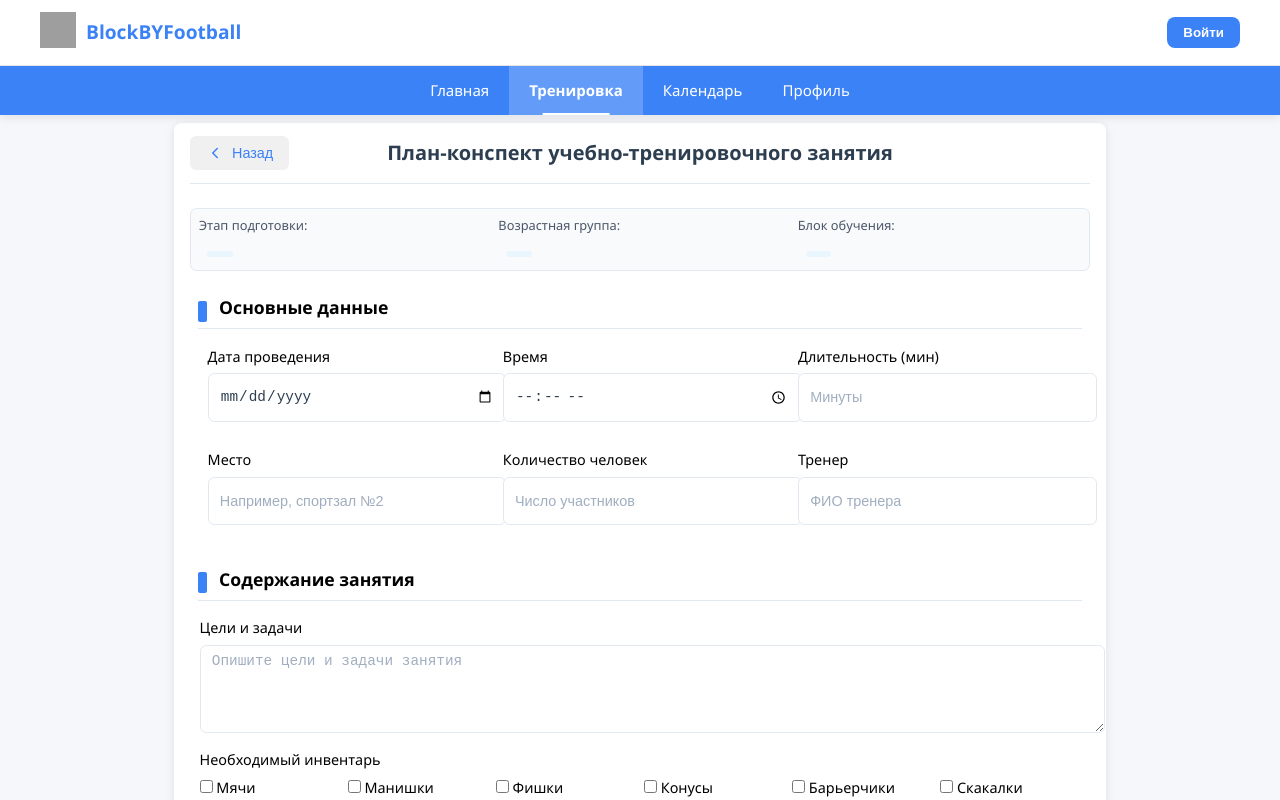
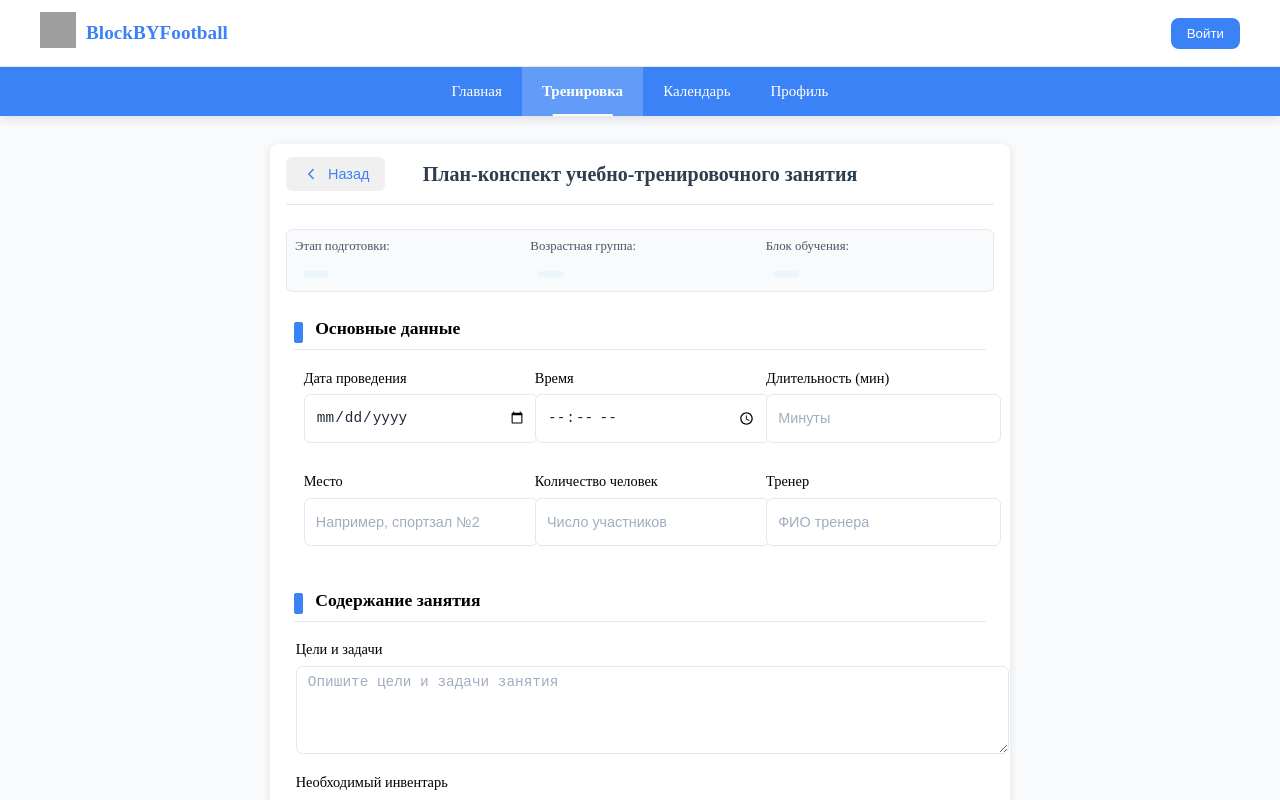
Before and after one commit to AlnBogdan/mobile_football_helper, a SvelteKit app: page /trains/create-plan in a window 1280 px wide. Shown: the top 800 px of the page. Built offline with nearby package versions, Linux system fonts and the light colour scheme; no server answers; the database is empty; grey boxes are pictures that could not be loaded.

Commit message:
global style

```diff
--- a/src/app.html
+++ b/src/app.html
@@ -3,6 +3,8 @@
 	<head>
 		<meta charset="utf-8" />
 		<link rel="icon" href="%sveltekit.assets%/favicon.png" />
+		<link rel="preconnect" href="https://fonts.gstatic.com" crossorigin>
+		<link href="https://fonts.googleapis.com/css2?family=Roboto:wght@400;700&display=swap" rel="stylesheet">
 		<meta name="viewport" content="width=device-width, initial-scale=1" />
 		%sveltekit.head%
 	</head>
--- a/src/lib/components/Header.svelte
+++ b/src/lib/components/Header.svelte
@@ -28,7 +28,9 @@
   });
 
   async function checkSession() {
-    const { data: { session } } = await supabase.auth.getSession();
+    const {
+      data: { session },
+    } = await supabase.auth.getSession();
     isLoggedIn = !!session?.user;
     userEmail = session?.user?.email || "";
   }
@@ -50,7 +52,7 @@
 
 <header class="app-header">
   <div class="header-top">
-    <div class="container">
+    <div class="container-header">
       <div class="header-logo">
         <a href="/" aria-label="Логотип Помощник">
           <img
@@ -76,25 +78,41 @@
   </div>
 
   <nav class="header-nav" aria-label="Основная навигация">
-    <div class="container">
+    <div class="container-header">
       <ul class="nav-menu">
         <li class:active={activeNavItem === "landing"}>
-          <a href="/landing" class="nav-link" on:click={() => setActive("landing")}>
+          <a
+            href="/landing"
+            class="nav-link"
+            on:click={() => setActive("landing")}
+          >
             Главная
           </a>
         </li>
         <li class:active={activeNavItem === "trains"}>
-          <a href="/trains" class="nav-link" on:click={() => setActive("trains")}>
+          <a
+            href="/trains"
+            class="nav-link"
+            on:click={() => setActive("trains")}
+          >
             Тренировка
           </a>
         </li>
         <li class:active={activeNavItem === "calendar"}>
-          <a href="/calendar" class="nav-link" on:click={() => setActive("calendar")}>
+          <a
+            href="/calendar"
+            class="nav-link"
+            on:click={() => setActive("calendar")}
+          >
             Календарь
           </a>
         </li>
         <li class:active={activeNavItem === "profile"}>
-          <a href="/profile" class="nav-link" on:click={() => setActive("profile")}>
+          <a
+            href="/profile"
+            class="nav-link"
+            on:click={() => setActive("profile")}
+          >
             Профиль
           </a>
         </li>
@@ -107,51 +125,31 @@
 {#if showAuthModal}
   <div class="auth-modal show">
     <div class="auth-content">
-      <button on:click={() => showAuthModal = false}>×</button>
-      <AuthForm
-        authMode="login"
-        on:authSuccess={handleAuthSuccess}
-      />
+      <button on:click={() => (showAuthModal = false)}>×</button>
+      <AuthForm authMode="login" on:authSuccess={handleAuthSuccess} />
     </div>
   </div>
 {/if}
 
 <style>
-  :root {
-    --primary-color: #3b82f6;
-    --primary-hover: #2563eb;
-    --text-white: #ffffff;
-    --bg-white: #ffffff;
-    --shadow: 0 2px 10px rgba(0, 0, 0, 0.1);
-    --transition: all 0.2s cubic-bezier(0.4, 0, 0.2, 1);
-    --error-color: #e74c3c;
-    --error-bg: #fdecea;
-    --border-radius: 8px;
-    --zindex-modal: 2000;
-    --zindex-header: 1000;
-  }
-
   :global(body) {
     background-color: #f5f7fa;
     margin: 0;
     padding: 0;
-        font-family: "Segoe UI", system-ui, sans-serif;
     line-height: 1.4;
     transition:
       background-color 0.3s,
       color 0.3s;
   }
 
-
   /* Основные стили шапки */
   .app-header {
-    font-family: "Segoe UI", system-ui, sans-serif;
     box-shadow: var(--shadow);
     position: relative;
     z-index: var(--zindex-header);
   }
 
-  .container {
+  .container-header {
     max-width: 1200px;
     margin: 0 auto;
     padding: 0 15px;
@@ -164,7 +162,7 @@
     border-bottom: 1px solid #e6e6e6;
   }
 
-  .header-top .container {
+  .header-top .container-header {
     display: flex;
     align-items: center;
     justify-content: space-between;
@@ -191,7 +189,6 @@
   .btn-login {
     padding: 8px 16px;
     border-radius: var(--border-radius);
-    font-weight: 600;
     cursor: pointer;
     background: var(--primary-color);
     color: var(--text-white);
@@ -352,7 +349,9 @@
     box-sizing: border-box;
     opacity: 0;
     visibility: hidden;
-    transition: opacity 0.3s ease, visibility 0.3s ease;
+    transition:
+      opacity 0.3s ease,
+      visibility 0.3s ease;
   }
 
   .auth-modal.show {
--- a/src/routes/+layout.svelte
+++ b/src/routes/+layout.svelte
@@ -1,6 +1,7 @@
 <script lang="ts">
   import { page } from '$app/stores';
   import type { Session } from '@supabase/supabase-js';
+  import "../styles/global.css";
 
   // Вариант 1: Если data действительно не используется в компоненте
   export const data: { session: Session | null } = $page.data;
--- a/src/routes/calendar/+page.svelte
+++ b/src/routes/calendar/+page.svelte
@@ -14,15 +14,6 @@
 </main>
 
 <style>
-  .container {
-    margin-top: 0.5rem;
-    display: flex;
-    align-items: center;
-    justify-content: center;
-    padding: var(--base-padding);
-    background: var(--background-light);
-  }
-
   .message-block {
     background: #fff;
     border-radius: 0.5rem;
@@ -54,12 +45,6 @@
   }
 
   @media (max-width: 600px) {
-    .container {
-      padding-left: 1rem;
-      padding-right: 1rem;
-      padding-bottom: 80px;
-    }
-
     .message-block {
       padding: 1.2rem 1rem;
       max-width: 100%;
--- a/src/routes/trains/+page.svelte
+++ b/src/routes/trains/+page.svelte
@@ -233,7 +233,7 @@
 <div class="page-wrapper">
     <Header />
 
-    <div class="content-background">
+    <div class="container">
         <div class="form-container">
             <h2>Шаг {currentStep} из 3</h2>
             <h3>{currentStepTitle}</h3>
@@ -312,30 +312,10 @@
 </div>
 
 <style>
-    :root {
-        --bg-light: #f5f7fa;
-        --bg-white: #ffffff;
-        --shadow-color: rgba(0, 0, 0, 0.1);
-        --primary-color: #3b82f6;
-        --text-dark: #1e293b;
-        --border-color: #e2e8f0;
-    }
-
-    .page-wrapper {
-        min-height: 100vh;
-        display: flex;
-        flex-direction: column;
-    }
-
-    .content-background {
-        flex: 1;
-        background-color: var(--bg-light);
-    }
 
     .form-container {
         max-width: 900px;
         margin: 0 auto;
-        margin-top: 0.5rem;
         padding: 1.5rem;
         background: var(--bg-white);
         box-shadow: 0 2px 10px var(--shadow-color);
@@ -436,8 +416,6 @@
     }
 
     .back-button {
-        /* position: absolute; убрано */
-        left: 0; /* можно тоже убрать */
         background: #f0f0f0;
         border: none;
         color: var(--primary-color);
@@ -476,54 +454,4 @@
     .submit-button:hover:not(:disabled) {
         background: #2563eb;
     }
-
-    @media (max-width: 768px) {
-        .content-background {
-            padding: 15px;
-        }
-
-        .options-grid {
-            grid-template-columns: 1fr;
-        }
-
-        .form-container {
-            padding: 1rem;
-        }
-    }
-
-    @media (prefers-color-scheme: dark) {
-        :root {
-            --bg-light: #1e293b;
-            --bg-white: #334155;
-            --text-dark: #f8fafc;
-            --border-color: #475569;
-        }
-
-        .option {
-            background: #475569;
-            border-color: var(--border-color);
-        }
-
-        .option:hover:not(.disabled) {
-            background: #4b5563;
-        }
-
-        .option.disabled {
-            background: #475569;
-        }
-
-        .option-title,
-        .coming-soon {
-            color: #94a3b8;
-        }
-
-        .back-button {
-            background: #475569;
-            color: #e2e8f0;
-        }
-
-        .back-button:hover:not(:disabled) {
-            background: #4b5563;
-        }
-    }
 </style>
--- a/src/routes/trains/create-plan/+page.svelte
+++ b/src/routes/trains/create-plan/+page.svelte
@@ -249,7 +249,7 @@
 </script>
 
 <Header />
-
+<div class="container">
 <div class="form-container">
     <div class="form-header">
         <button
@@ -533,6 +533,7 @@
         </div>
     </form>
 </div>
+</div>
 
 <!-- Модальное окно с деталями упражнения -->
 {#if showModal && selectedExercise}
@@ -595,32 +596,6 @@
 {/if}
 
 <style>
-    :root {
-        --primary-color: #3b82f6;
-        --primary-color-dark: #2563eb;
-        --secondary-color: #2c3e50;
-        --border-color: #e2e8f0;
-        --shadow-color: rgba(0, 0, 0, 0.1);
-        --background-light: #f8fafc;
-        --text-light: #64748b;
-        --text-dark: #2c3e50;
-        --transition-speed: 0.2s;
-        --base-padding: 0.75rem;
-        --small-padding: 0.5rem;
-        --error-color: #e74c3c;
-    }
-
-    :global(body) {
-        background-color: #f5f7fa;
-        margin: 0;
-        padding: 0;
-        font-family: "Segoe UI", system-ui, sans-serif;
-        line-height: 1.4;
-        transition:
-            background-color 0.3s,
-            color 0.3s;
-    }
-
     .form-container {
         max-width: 900px;
         margin: 0.5rem auto;
@@ -632,8 +607,6 @@
             background-color 0.3s,
             color 0.3s;
         border-radius: 0.5rem;
-        padding-bottom: 80px; /* Добавьте этот отступ */
-        margin-bottom: 20px; /* И этот */
     }
 
     .form-container:hover {
@@ -1038,7 +1011,7 @@
     }
 
     .video-link:hover {
-        background: var(--primary-color-dark);
+        background: var(--primary-hover);
     }
 
     .no-video {
@@ -1057,7 +1030,7 @@
         background: linear-gradient(
             90deg,
             var(--primary-color) 0%,
-            var(--primary-color-dark) 100%
+            var(--primary-hover) 100%
         );
         color: white;
         border: none;
@@ -1085,7 +1058,7 @@
     .submit-button:focus {
         background: linear-gradient(
             90deg,
-            var(--primary-color-dark) 0%,
+            var(--primary-hover) 0%,
             var(--primary-color) 100%
         );
         box-shadow: 0 4px 20px rgba(52, 152, 219, 0.3);
--- /dev/null
+++ b/src/styles/global.css
@@ -0,0 +1,51 @@
+:root {
+    --primary-color: #3b82f6;
+    --primary-hover: #2563eb;
+    --text-white: #ffffff;
+    --bg-white: #ffffff;
+    --shadow: 0 2px 10px rgba(0, 0, 0, 0.1);
+    --transition: all 0.2s cubic-bezier(0.4, 0, 0.2, 1);
+    --error-color: #e74c3c;
+    --error-bg: #fdecea;
+    --border-radius: 8px;
+    --zindex-modal: 2000;
+    --zindex-header: 1000;
+    --bg-light: #f5f7fa;
+    --shadow-color: rgba(0, 0, 0, 0.1);
+    --text-dark: #1e293b;
+    --border-color: #e2e8f0;
+    --secondary-color: #2c3e50;
+    --background-light: #f8fafc;
+    --transition-speed: 0.2s;
+    --base-padding: 0.75rem;
+    --small-padding: 0.5rem;
+    --text-light: #64748b;
+}
+
+:global(body) {
+    background-color: #f5f7fa;
+    margin: 0;
+    padding: 0;
+    font-family: 'Roboto', sans-serif;
+    line-height: 1.4;
+    transition:
+        background-color 0.3s,
+        color 0.3s;
+}
+
+.container {
+    margin-top: 0.5rem;
+    display: flex;
+    align-items: center;
+    justify-content: center;
+    padding: var(--base-padding);
+    background: var(--background-light);
+}
+
+@media (max-width: 600px) {
+    .container {
+        padding-left: 1rem;
+        padding-right: 1rem;
+        padding-bottom: 80px;
+    }
+}
```
Also changed, not shown: src/routes/landing/+page.svelte (+2 -16 lines), src/routes/profile/+page.svelte (+2 -16 lines). Lines whose indentation alone changed are shown as unchanged.
